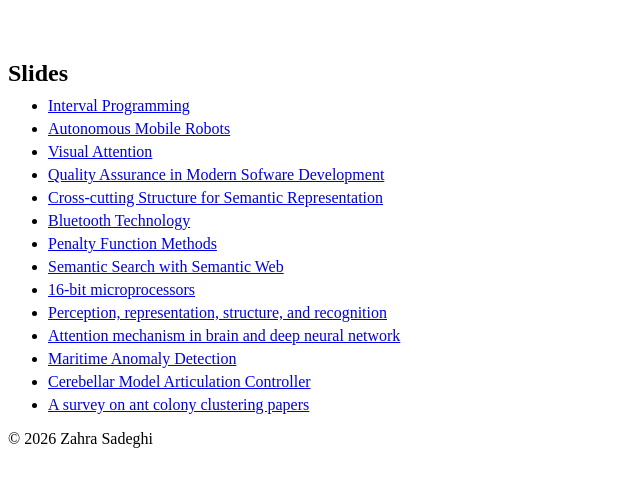
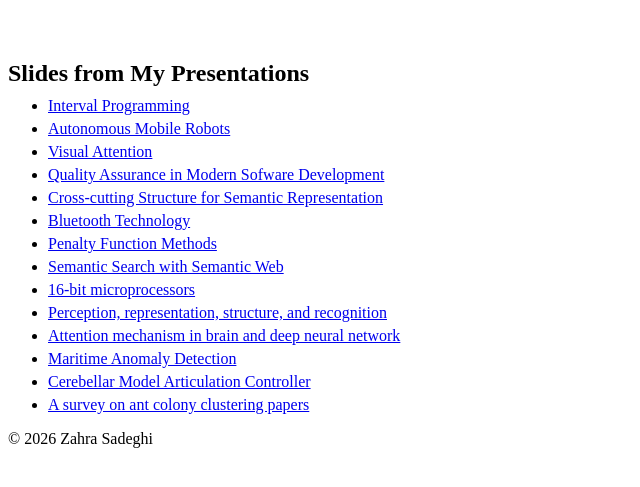
Before and after one commit to zahsa/zahsa.github.io, a Jekyll site: the page built from slide/index.md, in a window 1280 px wide. Shown: the top 487 px of the page, without its empty margins (0-640 px from the left). Built offline with Jekyll 4.4.1, drawn with Linux system fonts in a browser that asks for light colours.

Commit message:
Update slide title in index.md

```diff
--- a/slide/index.md
+++ b/slide/index.md
@@ -2,7 +2,7 @@
 layout: default
 title: Slides from My Presentations
 ---
-<h2 style="margin: 60px 0px 10px;">Slides</h2>
+<h2 style="margin: 60px 0px 10px;">Slides from My Presentations</h2>
 
 <!-- # Invited Talks -->
 
```
